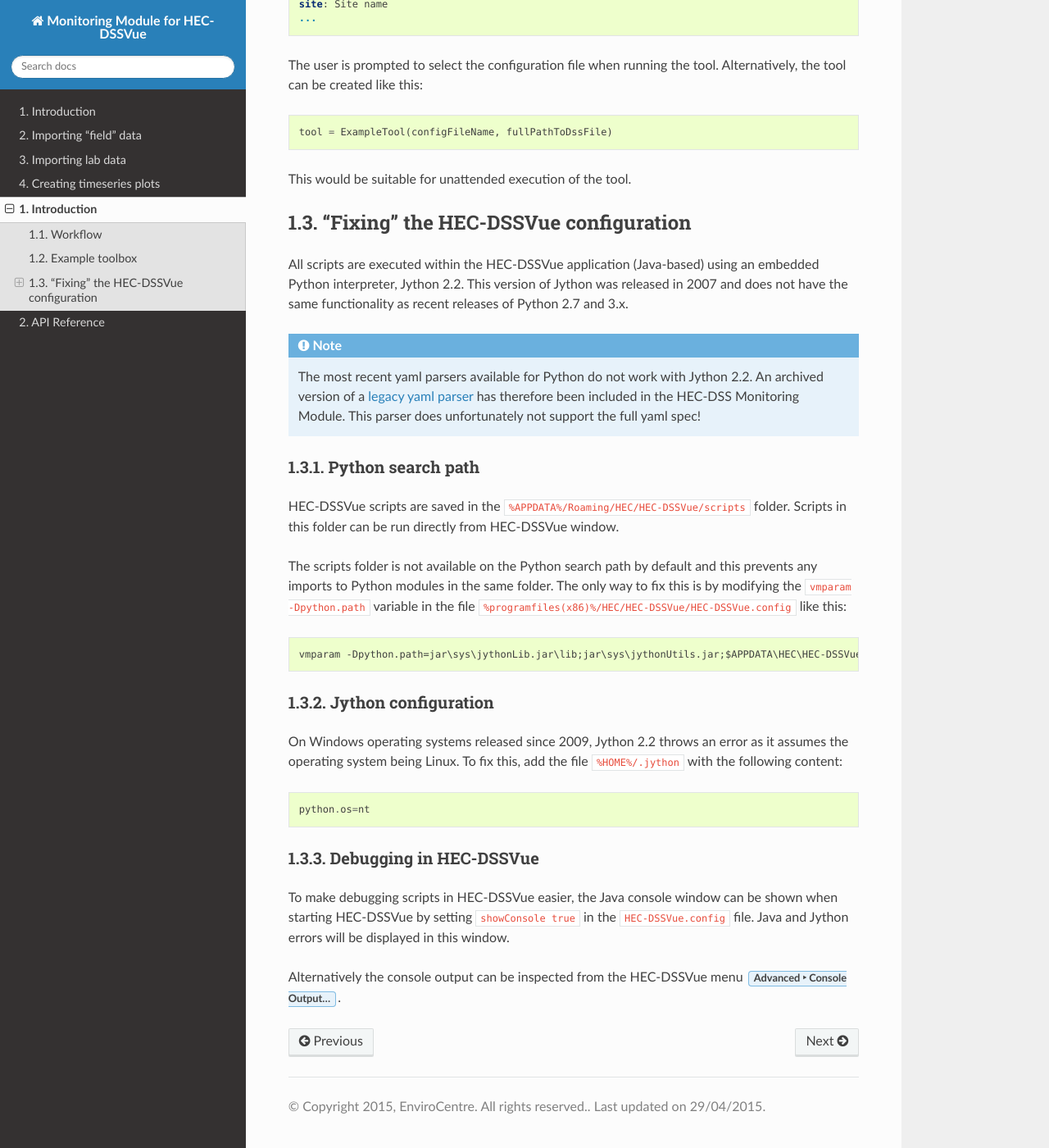
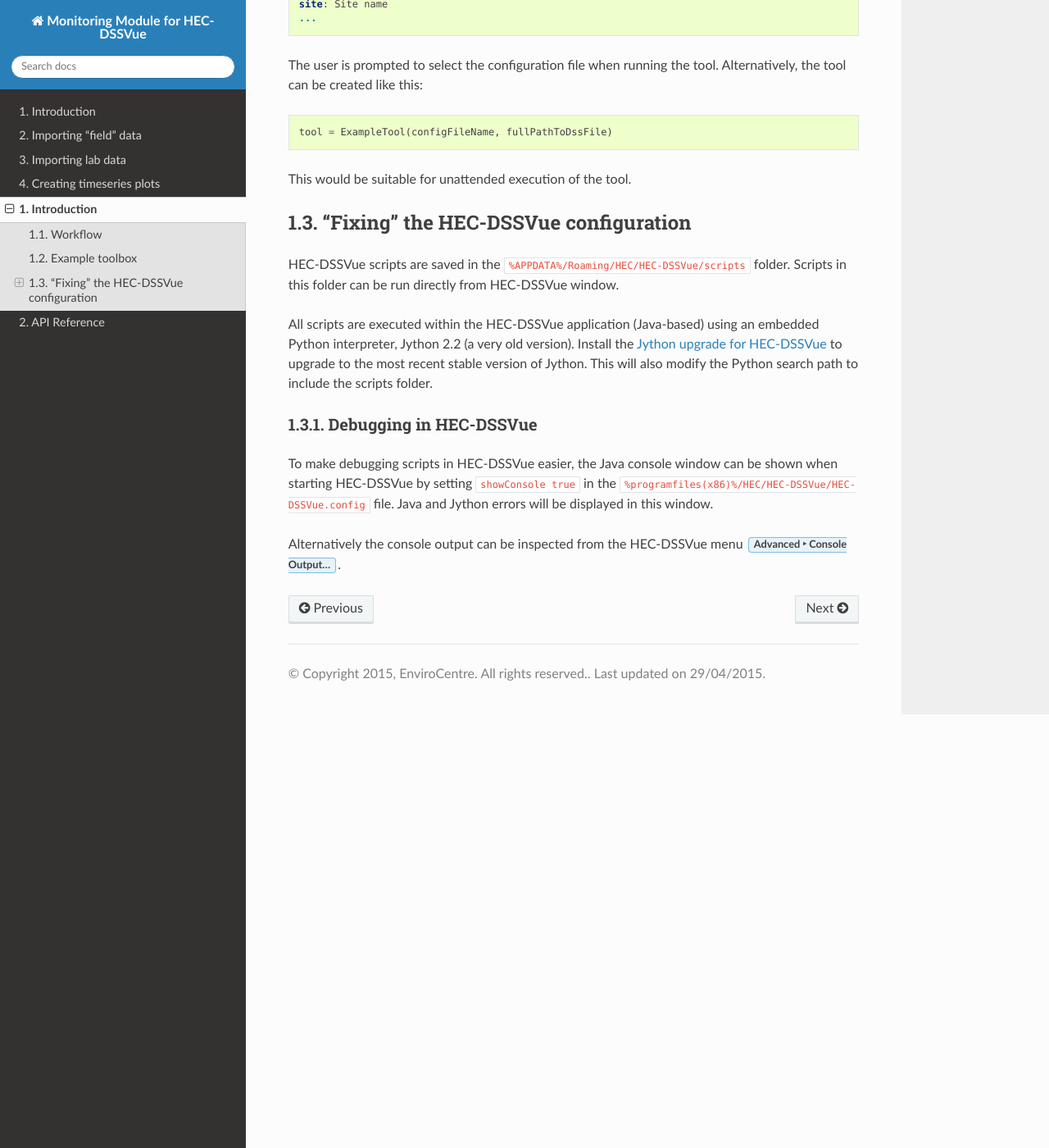
Before and after one commit to EnviroCentre/monitoring-module, a Sphinx documentation site: the page built from docs/source/dev_intro.rst, in a window 1280 px wide and 1400 px high, scrolled down 1162 px. Shown: the whole window at 82% size. Built offline with Sphinx 7.4.7 and the Read the Docs theme 2.0.0, drawn with Linux system fonts in a browser that asks for light colours; the version number could not be read and is left out.

Commit message:
doc updates to point to upgrade to Jython 2.5

```diff
--- a/docs/source/dev_intro.rst
+++ b/docs/source/dev_intro.rst
@@ -75,49 +75,25 @@
 "Fixing" the HEC-DSSVue configuration
 -------------------------------------
 
-All scripts are executed within the HEC-DSSVue application (Java-based) using an
-embedded Python interpreter, Jython 2.2. This version of Jython was released in
-2007 and does not have the same functionality as recent releases of Python 2.7
-and 3.x.
-
-.. note::
-
-   The most recent yaml parsers available for Python do not work with Jython
-   2.2. An archived version of a `legacy yaml parser
-   <http://pyyaml.org/wiki/PyYAMLLegacy>`_ has therefore been included in the
-   HEC-DSS Monitoring Module. This parser does unfortunately not support the
-   full yaml spec!
-
-Python search path
-~~~~~~~~~~~~~~~~~~
-
 HEC-DSSVue scripts are saved in the
 :file:`%APPDATA%/Roaming/HEC/HEC-DSSVue/scripts` folder. Scripts in this folder
 can be run directly from HEC-DSSVue window.
 
-The scripts folder is not available on the Python search path by default and
-this prevents any imports to Python modules in the same folder. The only way to
-fix this is by modifying the ``vmparam -Dpython.path`` variable in the file
-:file:`%programfiles(x86)%/HEC/HEC-DSSVue/HEC-DSSVue.config` like this::
+All scripts are executed within the HEC-DSSVue application (Java-based) using an
+embedded Python interpreter, Jython 2.2 (a very old version). Install the
+`Jython upgrade for HEC-DSSVue
+<https://github.com/EnviroCentre/jython-upgrade>`_ to upgrade to the most recent
+stable version of Jython. This will also modify the Python search path to
+include the scripts folder.
 
-  vmparam -Dpython.path=jar\sys\jythonLib.jar\lib;jar\sys\jythonUtils.jar;$APPDATA\HEC\HEC-DSSVue\scripts
-
-Jython configuration
-~~~~~~~~~~~~~~~~~~~~
-
-On Windows operating systems released since 2009, Jython 2.2 throws an error as
-it assumes the operating system being Linux. To fix this, add the file
-:file:`%HOME%/.jython` with the following content::
-
-  python.os=nt
 
 Debugging in HEC-DSSVue
 ~~~~~~~~~~~~~~~~~~~~~~~
 
 To make debugging scripts in HEC-DSSVue easier, the Java console window can be
 shown when starting HEC-DSSVue by setting ``showConsole true`` in the
-:file:`HEC-DSSVue.config` file. Java and Jython errors will be displayed in this
-window.
+:file:`%programfiles(x86)%/HEC/HEC-DSSVue/HEC-DSSVue.config` file. Java and
+Jython errors will be displayed in this window.
 
 Alternatively the console output can be inspected from the HEC-DSSVue menu
 :menuselection:`Advanced --> Console Output...`.
```
